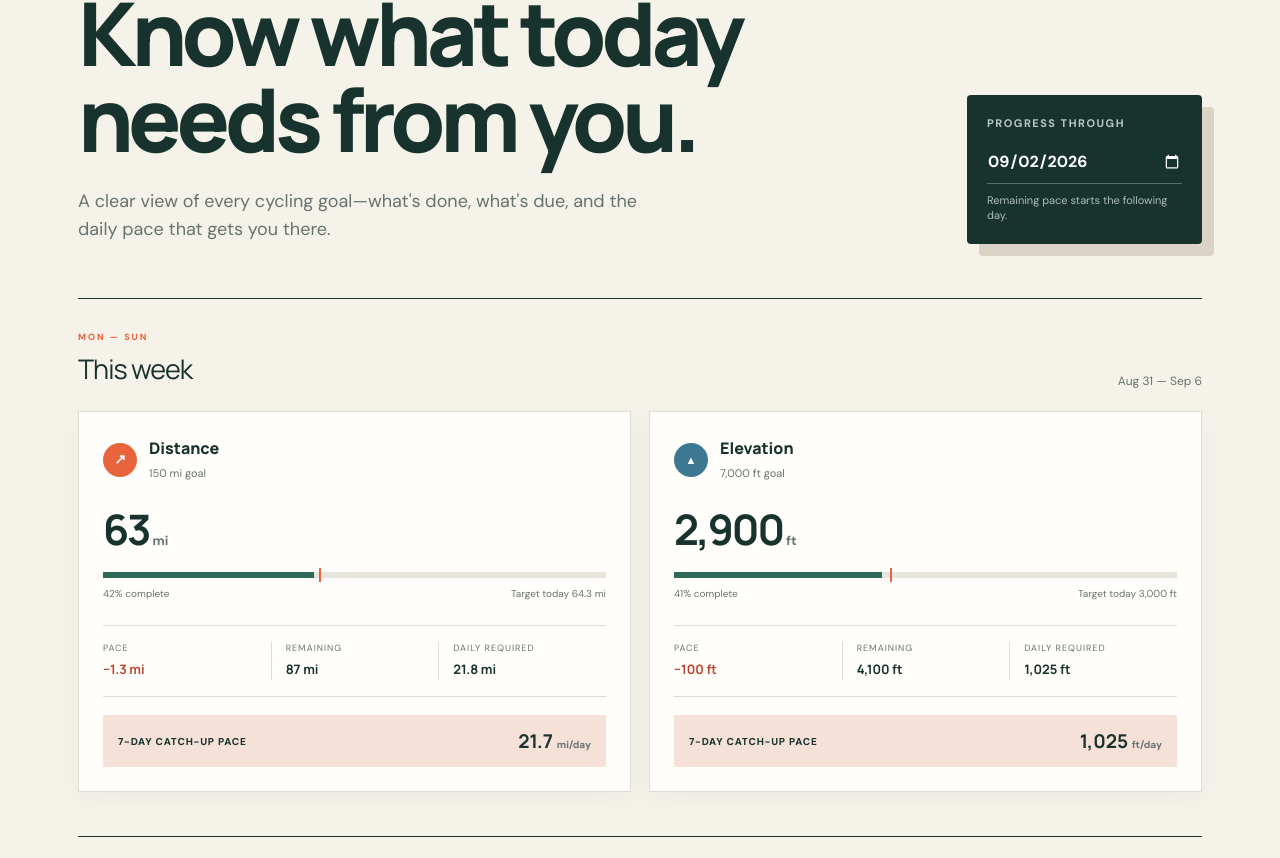
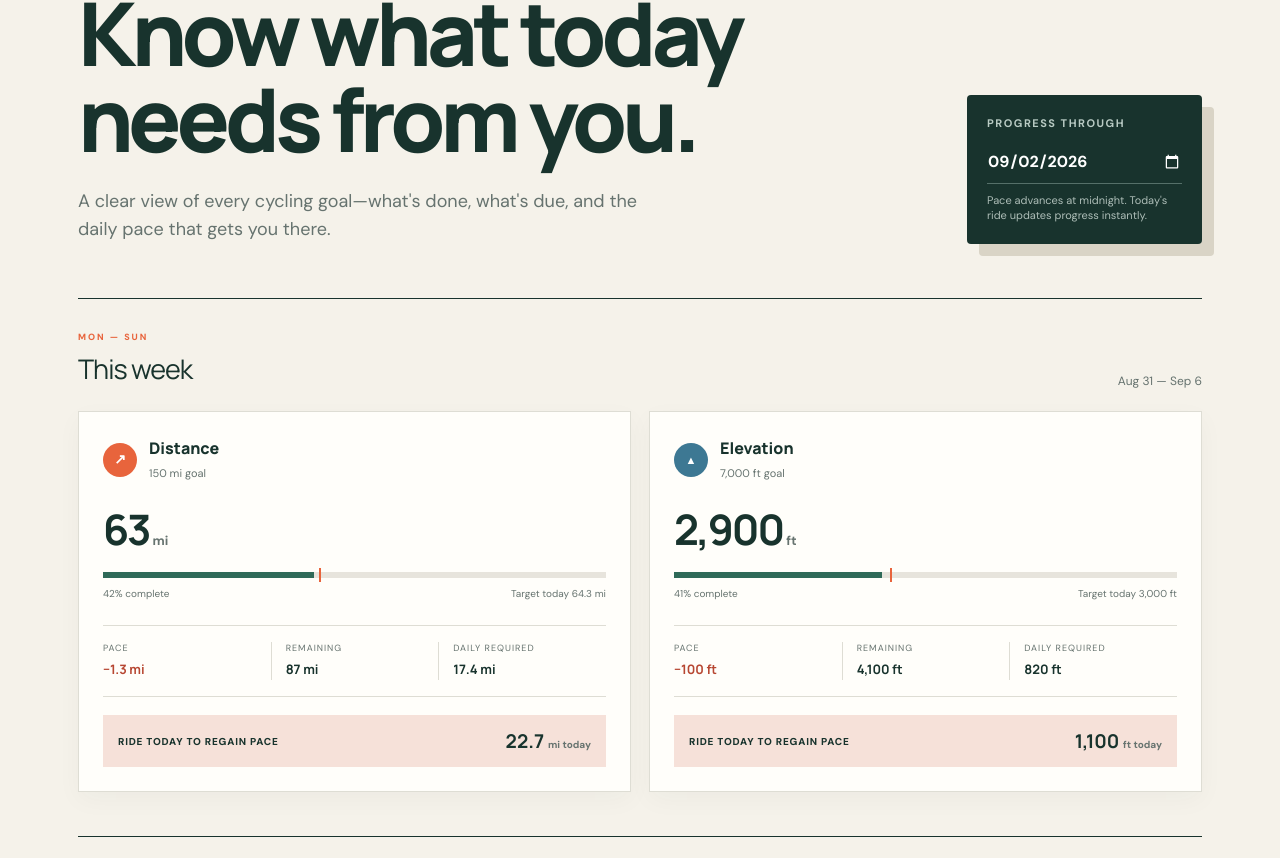
Before and after one commit to theycallmedaly/cycling-goals-intelligence, a Next.js app: page / in a window 1280 px wide. Shown: the part 202-1060 px from the top of the page. Built offline with nearby package versions, Linux system fonts and the light colour scheme.

Commit message:
Match Strava midnight pace behavior

```diff
--- a/app/page.tsx
+++ b/app/page.tsx
@@ -80,7 +80,7 @@ export default function Home() {
         <div className="date-card">
           <label htmlFor="as-of">Progress through</label>
           <input id="as-of" type="date" value={asOf} onChange={(event) => setAsOf(event.target.value)} />
-          <span>Remaining pace starts the following day.</span>
+          <span>Pace advances at midnight. Today&apos;s ride updates progress instantly.</span>
         </div>
       </section>
 
@@ -130,8 +130,8 @@ export default function Home() {
                     </div>
 
                     <div className={`pace-callout ${behind ? 'catchup' : 'steady'}`}>
-                      <span>{behind ? '7-day catch-up pace' : 'On-track daily pace'}</span>
-                      <strong>{format(behind ? result.catchUpPerDay : result.requiredPerDay, meta.decimals)} <small>{meta.unit}/day</small></strong>
+                      <span>{behind ? 'Ride today to regain pace' : 'On-track daily average'}</span>
+                      <strong>{format(behind ? result.catchUpToday : result.requiredPerDay, meta.decimals)} <small>{meta.unit}{behind ? ' today' : '/day'}</small></strong>
                     </div>
                   </section>
                 );
--- a/lib/calculations.ts
+++ b/lib/calculations.ts
@@ -28,13 +28,13 @@ export function getPeriodBounds(timeframe: Timeframe, asOf: string) {
 export function calculateGoalPace({ goal, current, start, end, asOf }: PaceInput) {
   const totalDays = daysInclusive(start, end);
   const elapsedDays = Math.min(totalDays, daysInclusive(start, asOf));
-  const remainingDays = Math.max(0, daysInclusive(asOf, end) - 1);
+  const remainingDays = Math.max(0, daysInclusive(asOf, end));
   const targetProgress = totalDays ? goal * (elapsedDays / totalDays) : goal;
   const aheadBehind = current - targetProgress;
   const remaining = Math.max(0, goal - current);
   const baselinePerDay = totalDays ? goal / totalDays : 0;
   const requiredPerDay = remainingDays ? remaining / remainingDays : remaining;
-  const catchUpWindow = Math.max(1, Math.min(7, remainingDays));
-  const catchUpPerDay = aheadBehind < 0 ? baselinePerDay + Math.abs(aheadBehind) / catchUpWindow : requiredPerDay;
-  return { totalDays, elapsedDays, remainingDays, targetProgress, aheadBehind, remaining, baselinePerDay, requiredPerDay, catchUpPerDay, progressPercent: goal ? current / goal * 100 : 0, targetPercent: goal ? targetProgress / goal * 100 : 0 };
+  const nextMidnightTarget = Math.min(goal, targetProgress + baselinePerDay);
+  const catchUpToday = Math.max(0, nextMidnightTarget - current);
+  return { totalDays, elapsedDays, remainingDays, targetProgress, aheadBehind, remaining, baselinePerDay, requiredPerDay, catchUpToday, progressPercent: goal ? current / goal * 100 : 0, targetPercent: goal ? targetProgress / goal * 100 : 0 };
 }
```
Also changed, not shown: 2 other files (tests, documents, lock files or other folders).
